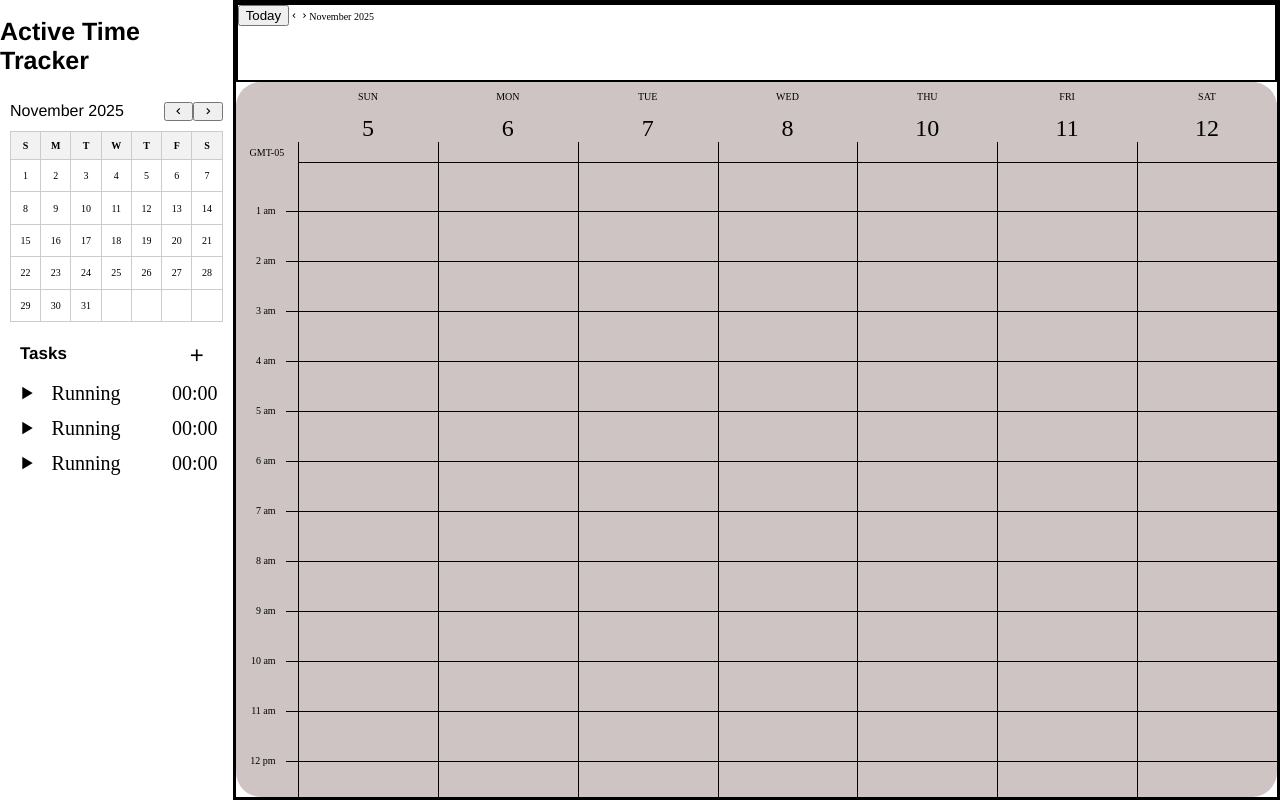
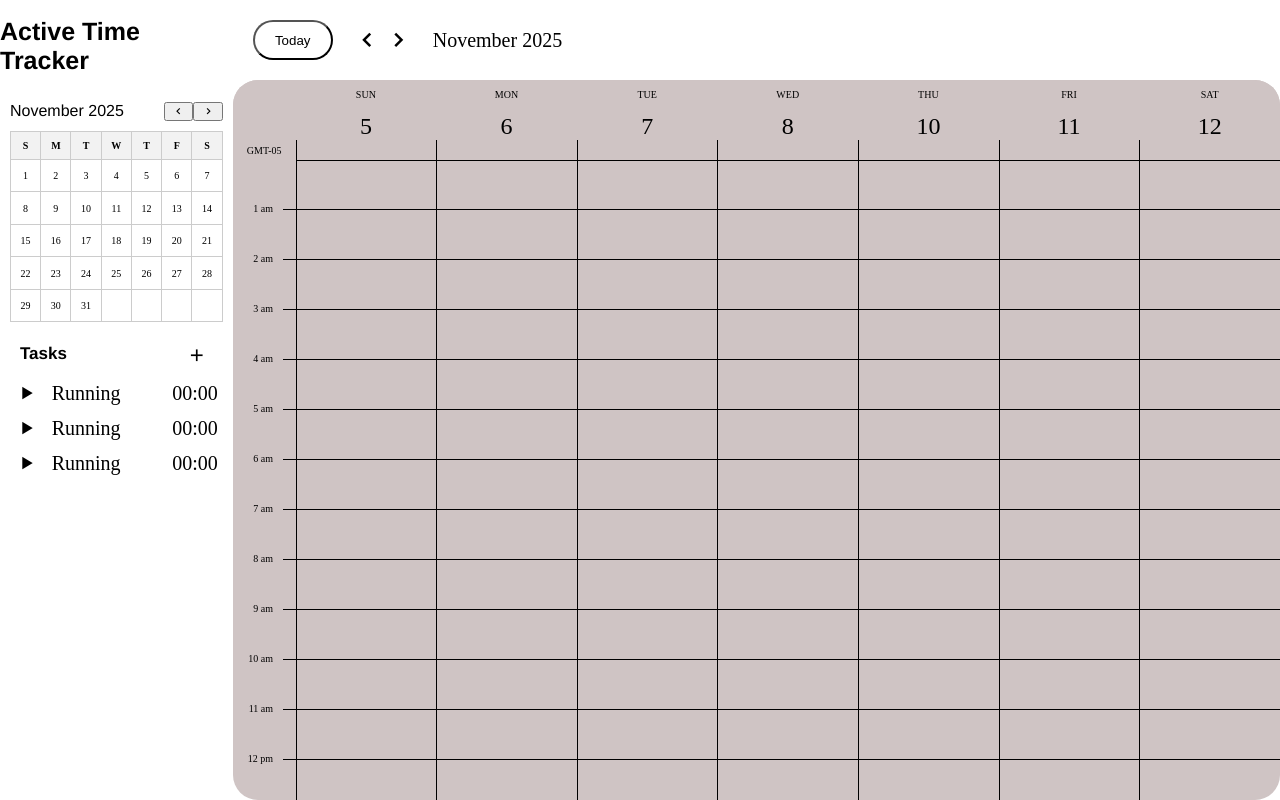
Before and after one commit to SimonX1a0/google-calendar, a React (Vite) app in the folder calendar-app/: page / in a window 1280 px wide. Built offline with nearby package versions, Linux system fonts and the light colour scheme.

Commit message:
added header

```diff
--- a/calendar-app/src/Calendar/Dates/Dates-Header/DatesHeader.jsx
+++ b/calendar-app/src/Calendar/Dates/Dates-Header/DatesHeader.jsx
@@ -4,10 +4,10 @@ function DatesHeader(){
     return(
         <>
             <div className={style.header}>
-                <button>Today</button>
-                <i className='bx  bx-chevron-left'></i>
-                <i className='bx  bx-chevron-right'></i>
-                <span>November 2025</span>
+                <button className={style.today}>Today</button>
+                <i className={`bx  bx-chevron-left ${style.left}`}></i>
+                <i className={`bx  bx-chevron-right ${style.right}`}></i>
+                <span className={style.date}>{`November 2025`}</span>
             </div>
         </>
     );
--- a/calendar-app/src/Calendar/Dates/Dates-Header/DatesHeader.module.css
+++ b/calendar-app/src/Calendar/Dates/Dates-Header/DatesHeader.module.css
@@ -1,6 +1,39 @@
 .header{
     height: 10%;
     width: 100%;
-    border:2px solid black;
     box-sizing: border-box;
+    display: flex;
+    align-items: center;
 }
+
+.today{
+    background-color: white;
+    height:4rem;
+    width:8rem;
+    border-radius: 5rem;
+    margin: 0 2rem;
+}
+
+.today:hover{
+    background-color: aliceblue;
+}
+
+.left{
+    font-size: 3rem;
+}
+
+.right{
+    font-size: 3rem;
+}
+
+.left:hover,
+.right:hover{
+    background-color: rgb(181, 174, 174);
+    border-radius: 50%;
+}
+
+
+.date{
+    margin-left: 2rem;
+    font-size: 2rem;
+}
--- a/calendar-app/src/Calendar/Dates/Dates.module.css
+++ b/calendar-app/src/Calendar/Dates/Dates.module.css
@@ -2,6 +2,5 @@
     min-width:80rem;
     width: 90vw;
     height: 100vh;
-    border: 3px solid black;
     box-sizing: border-box;
 }
```
